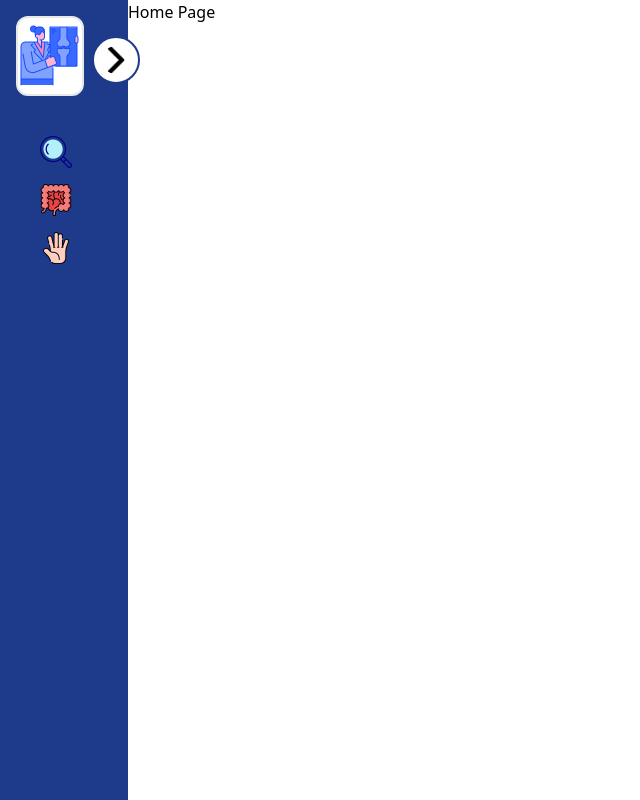
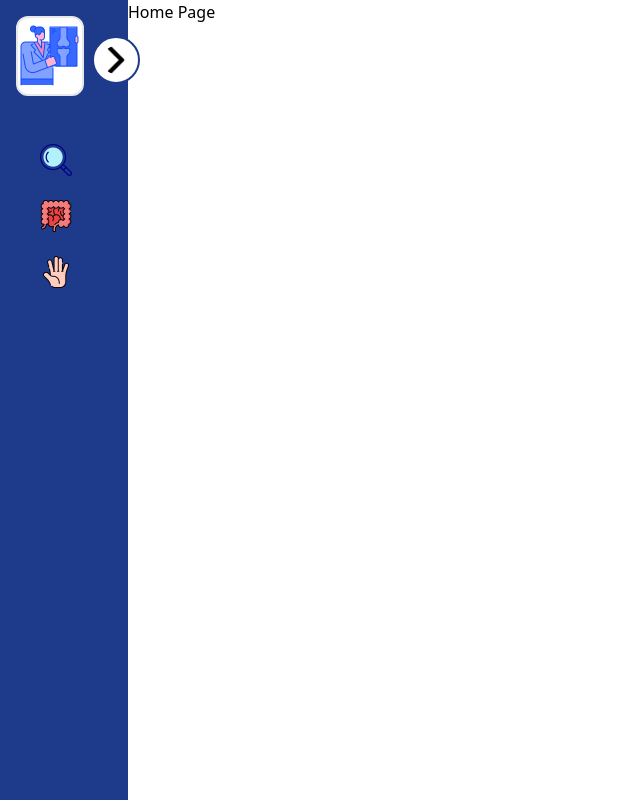
Before and after one commit to Lukyord/agnos-internship-assessment, a React (Vite) app: page / in a window 1280 px wide. Shown: the whole page, without its empty margins (0-640 px from the left). Built offline with nearby package versions, Linux system fonts and the light colour scheme.

Commit message:
minor change on navbar

```diff
--- a/src/components/ui/MenuList.jsx
+++ b/src/components/ui/MenuList.jsx
@@ -9,7 +9,7 @@ export default function MenuList({ isOpen }) {
         <li
           key={index}
           className={`flex flex-nowrap items-center text-gray-200 text-sm gap-x-[2rem]
-          cursor-pointer hover:bg-white hover:bg-opacity-25 rounded-md p-2 h-[3rem]`}
+          cursor-pointer hover:bg-white hover:bg-opacity-25 rounded-md p-2 my-[0.5rem]`}
         >
           <img
             src={`../../../assets/icons/${menu.src}.png`}
```
